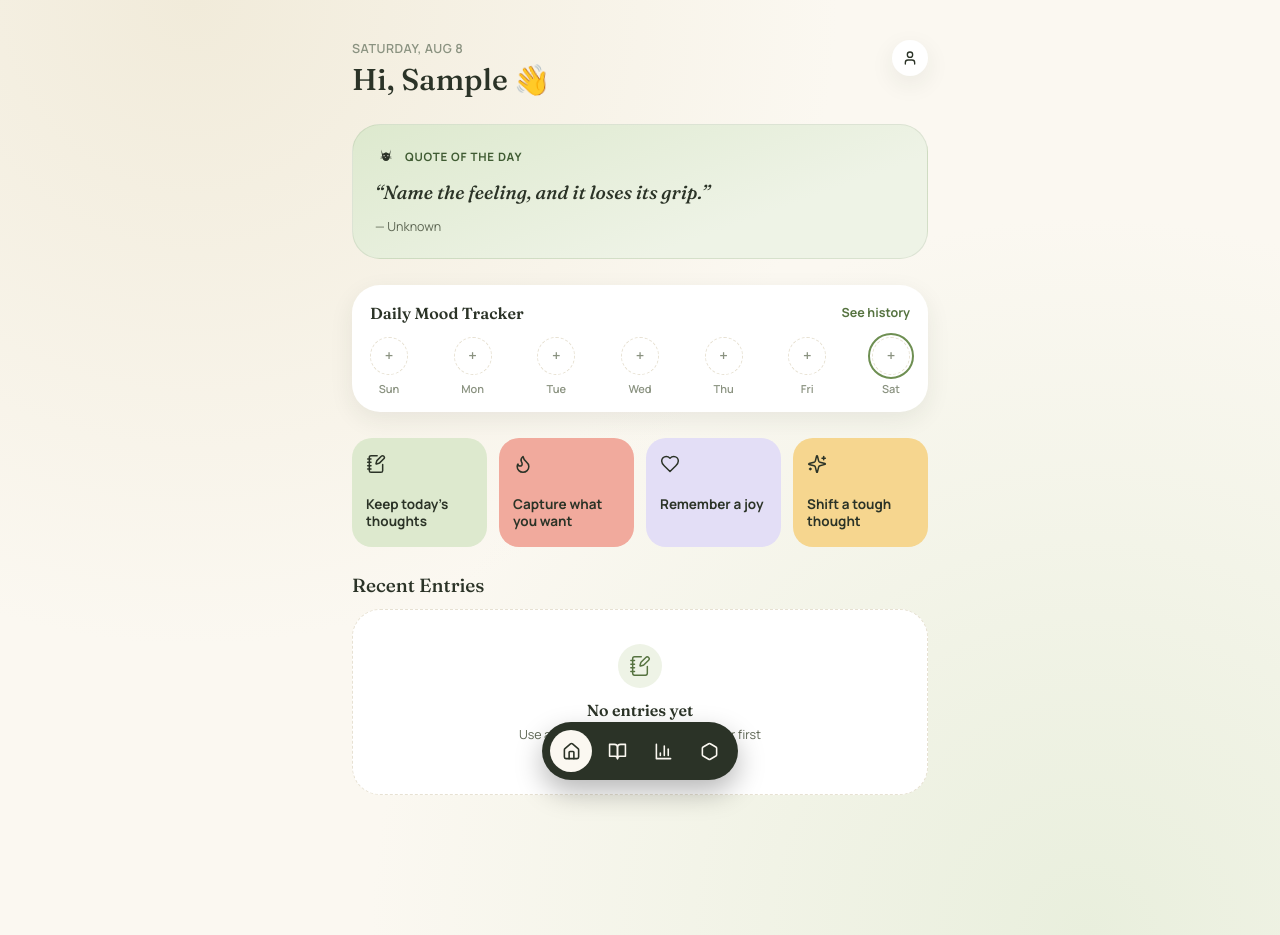
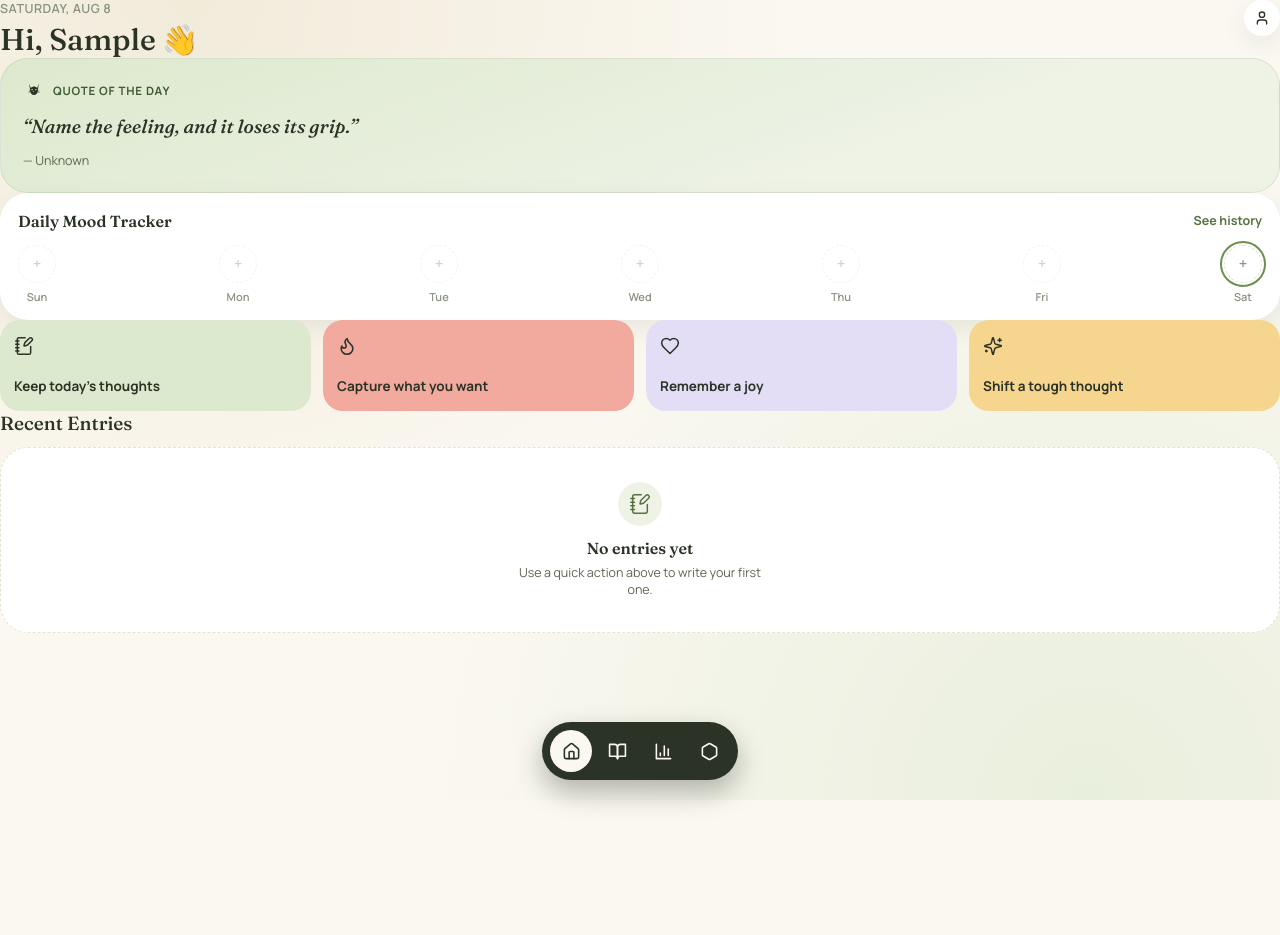
Before and after one commit to NOTAM-bobk/Emily-s, a React (Vite) app: page / in a window 1280 px wide. Both pictures are taken after typing "Sample" into the empty fields and a click on the button "Get started". After the commit the page ends 800 px from the top, so only its background shows below. Built offline with nearby package versions, Linux system fonts and the light colour scheme.

Commit message:
Refactor mood tracker button and home screen layout

```diff
--- a/src/App.jsx
+++ b/src/App.jsx
@@ -244,18 +244,19 @@ function MoodTracker({ week, onLog, onSeeHistory }) {
           <div key={slot.key} className="mood-tracker__col">
             <motion.button
               className="mood-tracker__face"
-              disabled={slot.isFuture}
+              disabled={!slot.isToday}
               style={{
                 background: slot.mood ? MOOD_TINTS[slot.mood] : 'var(--paper)',
                 borderStyle: slot.mood ? 'solid' : 'dashed',
-                opacity: slot.isFuture ? 0.4 : 1,
+                opacity: !slot.isToday && !slot.mood ? 0.4 : 1,
                 outline: slot.isToday ? '2px solid var(--sage-500)' : 'none',
                 outlineOffset: 2,
+                cursor: slot.isToday ? 'pointer' : 'default',
               }}
-              whileTap={slot.isFuture ? {} : { scale: 0.88 }}
-              whileHover={slot.isFuture ? {} : { scale: 1.06 }}
-              onClick={() => !slot.isFuture && setPickerOpenFor(pickerOpenFor === slot.key ? null : slot.key)}
-              aria-label={`Log mood for ${slot.day}`}
+              whileTap={slot.isToday ? { scale: 0.88 } : {}}
+              whileHover={slot.isToday ? { scale: 1.06 } : {}}
+              onClick={() => slot.isToday && setPickerOpenFor(pickerOpenFor === slot.key ? null : slot.key)}
+              aria-label={slot.isToday ? `Log mood for ${slot.day}` : `${slot.day} — not editable`}
             >
               {slot.mood ? (
                 <MoodFace mood={slot.mood} size={22} />
@@ -645,7 +646,9 @@ export default function App() {
 
   const screens = {
     home: (
-      <div className="screen">
+      <div className="home-screen">
+        <div className="home-hero">
+          <div className="home-hero__inner">
             <motion.header
               className="home-header"
               initial={{ opacity: 0, y: -8 }}
@@ -666,6 +669,10 @@ export default function App() {
             </motion.header>
 
             <QuoteCard quote={quote} />
+          </div>
+        </div>
+
+        <div className="home-body">
           <MoodTracker week={week} onLog={handleLogMood} onSeeHistory={() => setTab('insights')} />
           <QuickActions onSelect={setComposerPreset} />
           <EntryList
@@ -676,6 +683,7 @@ export default function App() {
             emptyTitle="No entries yet"
             emptySubtitle="Use a quick action above to write your first one."
           />
+        </div>
       </div>
     ),
     entries: (
```
Lines whose indentation alone changed are shown as unchanged.
